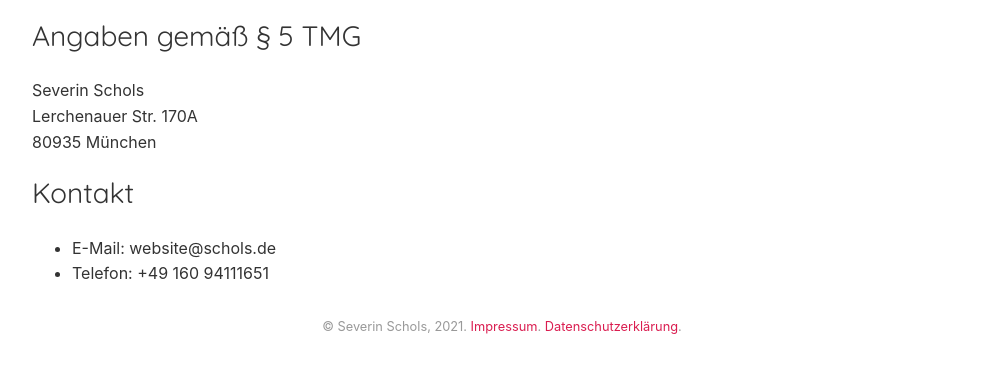
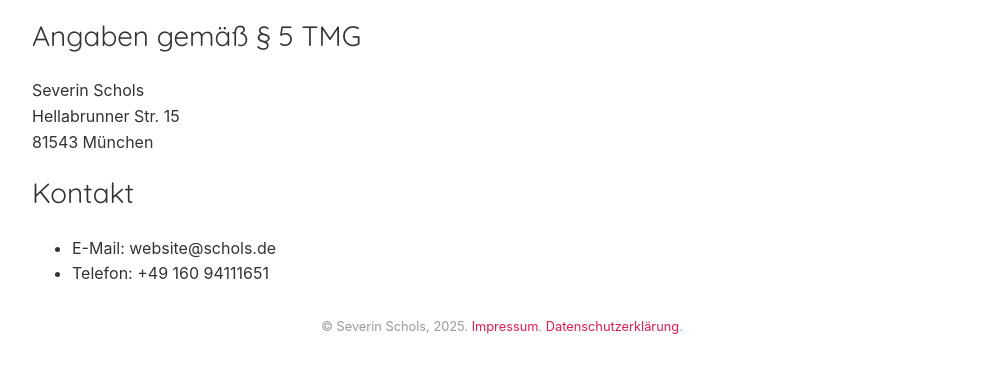
Before and after one commit to tiefpunkt/severin.schols.de, a Jekyll site: the page built from impressum.md, in a window 1280 px wide. Shown: the part 150-523 px from the top of the page, without its empty margins (138-1121 px from the left). Built offline with Jekyll 4.4.1, drawn with Linux system fonts in a browser that asks for light colours; nearby versions of some CDN libraries; library files that are not in the unit come from our copies.

Commit message:
update some basics

```diff
--- a/Gemfile
+++ b/Gemfile
@@ -28,3 +28,5 @@
 
 # Performance-booster for watching directories on Windows
 gem "wdm", "~> 0.1.1", :platforms => [:mingw, :x64_mingw, :mswin]
+
+gem 'jekyll-sitemap'
--- a/_config.yml
+++ b/_config.yml
@@ -16,7 +16,7 @@
 title: Severin Schols
 email: severin@schols.de
 description: >- # this means to ignore newlines until "baseurl:"
-  Severin Schols is an IT professional and maker. Find out about his projects and other endeavours right here.
+  Severin Schols is a maker & IT professional. Find out about his projects and other endeavours right here.
 baseurl: "" # the subpath of your site, e.g. /blog
 url: "https://severin.schols.de" # the base hostname & protocol for your site, e.g. http://example.com
 twitter_username: tiefpunkt
@@ -29,6 +29,7 @@
 plugins:
   - jekyll-feed
   - jekyll-paginate
+  - jekyll-sitemap
 
 paginate: 10
 paginate_path: "/blog/page:num/"
--- a/_layouts/default.html
+++ b/_layouts/default.html
@@ -44,7 +44,8 @@
 					<nav class="tabs">
 						<a href="/projects">projects</a>
 						<a href="/publicity.html">publicity</a>
-						<a href="https://twitter.com/tiefpunkt"><img src="https://icongr.am/simple/twitter.svg?size=16" alt="twitter"></a>
+						<a href="https://social.tchncs.de/@tiefpunkt" rel="me"><img src="https://icongr.am/simple/mastodon.svg?size=16" alt="mastodon"></a>
+						<!-- <a href="https://twitter.com/tiefpunkt"><img src="https://icongr.am/simple/twitter.svg?size=16" alt="twitter"></a> -->
 						<a href="https://instagram.com/that_severin"><img src="https://icongr.am/simple/instagram.svg?size=16" alt="instagram"></a>
 						<a href="https://www.tindie.com/stores/makervan/"><img src="https://icongr.am/material/storefront.svg?size=16" alt="tindie shop"></a>
 					</nav>
@@ -55,6 +56,6 @@
 
 			{{ content }}
 		<footer>
-			&copy; Severin Schols, 2021. <a href="/impressum.html">Impressum</a>. <a href="/dsgvo.html">Datenschutzerklärung</a>.
+			&copy; Severin Schols, 2025. <a href="/impressum.html">Impressum</a>. <a href="/dsgvo.html">Datenschutzerklärung</a>.
 		</footer>
 		</div>
--- a/impressum.md
+++ b/impressum.md
@@ -7,8 +7,8 @@
 # Impressum
 ## Angaben gemäß § 5 TMG
 Severin Schols<br>
-Lerchenauer Str. 170A<br>
-80935 München
+Hellabrunner Str. 15<br>
+81543 München
 ## Kontakt
 * E-Mail: website@schols.de
 * Telefon: +49 160 94111651
```
Also changed, not shown: 1 other file.
